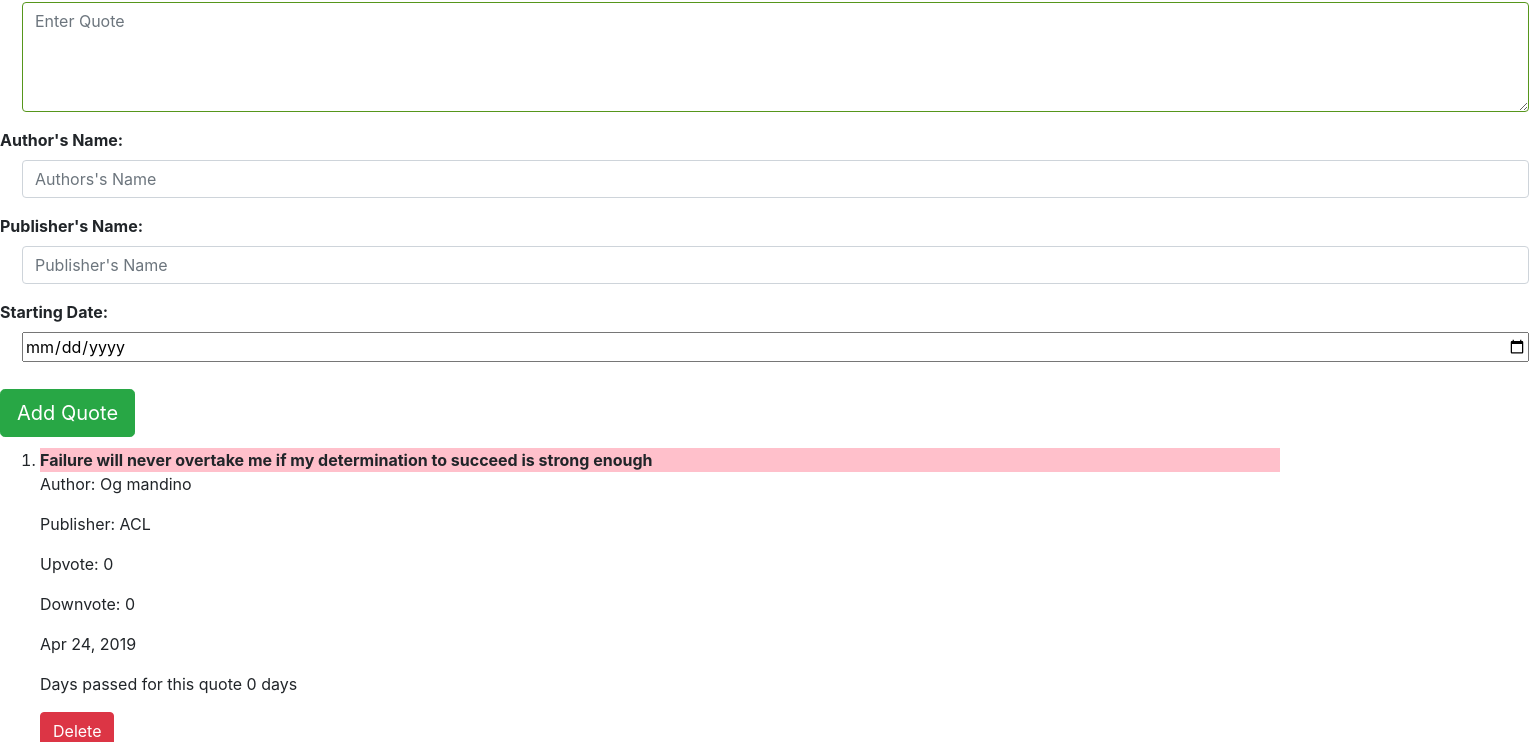
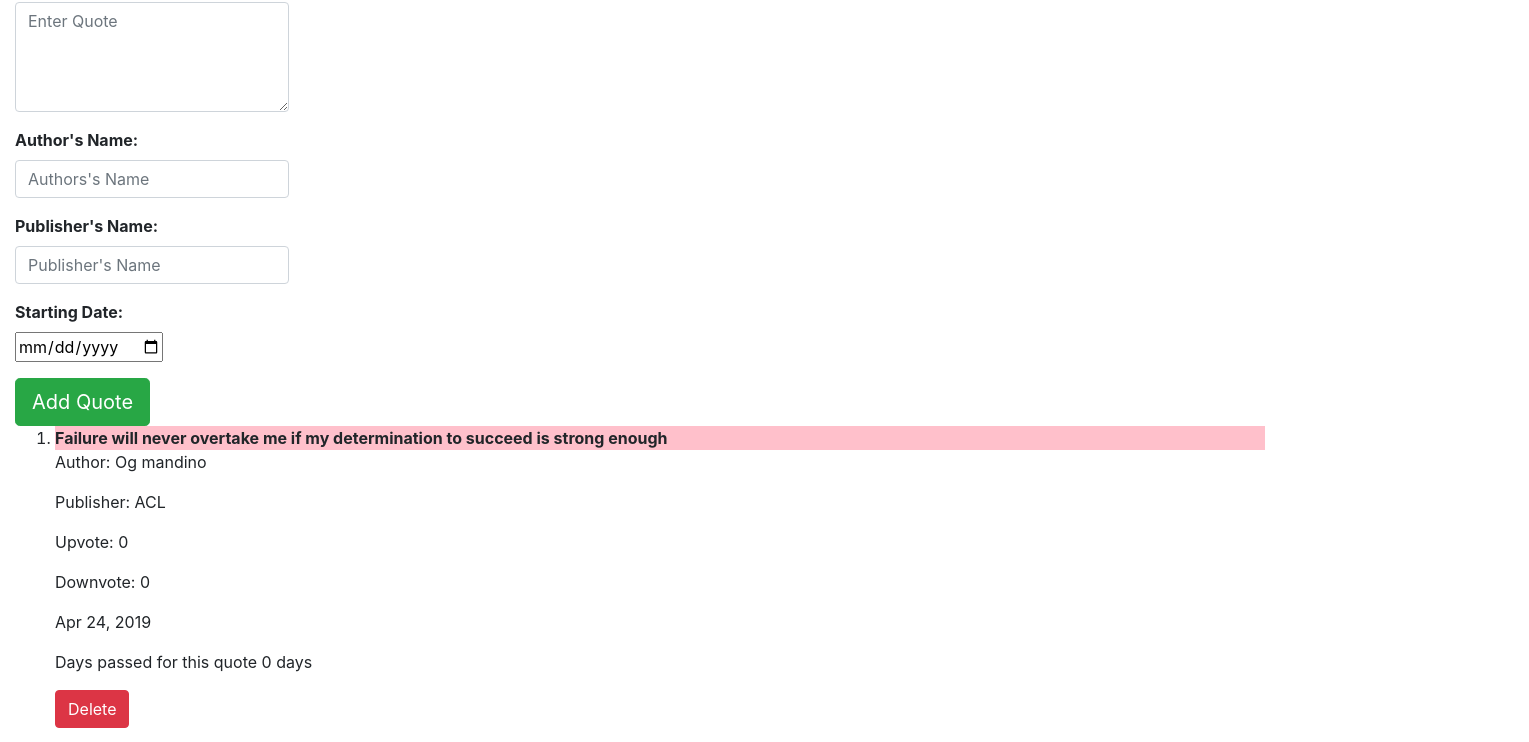
Before and after one commit to jackiegatwiri/Quotes-App, an Angular app: page / in a window 1280 px wide. Shown: the part 136-878 px from the top of the page, 1529 px wide, since content can reach past the window. Built offline with nearby package versions, Linux system fonts and the light colour scheme.

Commit message:
add highlight color

```diff
--- a/src/app/quote-form/quote-form.component.html
+++ b/src/app/quote-form/quote-form.component.html
@@ -4,7 +4,7 @@
             <div class="form-group">
 
                 <label for="description"><strong>Quotes: </strong></label>
-                <textarea style="width:550%; margin-left: 8%; border-color: rgb(86, 150, 27)" class="form-control" id="description" rows="4" placeholder="Enter Quote" [(ngModel)]="newQuote.description" name="description" #description="ngModel" required ></textarea>
+                <textarea class="form-control" id="description" rows="4" placeholder="Enter Quote" [(ngModel)]="newQuote.description" name="description" #description="ngModel" required ></textarea>
                 <div [hidden]="description.valid || description.pristine" class="alert alert-danger">
                     <p> Quote is Required</p>
 
@@ -13,7 +13,7 @@
             <div class="form-group">
 
                 <label for="author"><strong>Author's Name: </strong></label>
-                <input style="width:550%; margin-left:8%" type="text" class="form-control" id="author" placeholder="Authors's Name" [(ngModel)]="newQuote.author" name="author" #author="ngModel" required>
+                <input  type="text" class="form-control" id="author" placeholder="Authors's Name" [(ngModel)]="newQuote.author" name="author" #author="ngModel" required>
                 <div [hidden]="author.valid || author.pristine" class="alert alert-danger">
                     <p> Author's Name is Required</p>
             </div>
@@ -21,7 +21,7 @@
             <div class="form-group">
 
                 <label for="publisher"><strong>Publisher's Name: </strong></label>
-                <input style="width:550%;margin-left:8%" type="text" class="form-control" id="publisher" placeholder="Publisher's Name" [(ngModel)]="newQuote.publisher" name="publisher" #publisher="ngModel" required>
+                <input type="text" class="form-control" id="publisher" placeholder="Publisher's Name" [(ngModel)]="newQuote.publisher" name="publisher" #publisher="ngModel" required>
                 <div [hidden]="publisher.valid || publisher.pristine" class="alert alert-danger">
                     <p> Publisher's Name is Required</p>
             </div>
@@ -29,12 +29,12 @@
             <div class="form-group">
 
                 <label for="start"><strong> Starting Date: </strong></label> <br>
-                <input style="width:550%; margin-left:8%" type='date' id="start" [(ngModel)]="newQuote.startDate" name="startDate" #startDate="ngModel" required >
+                <input type='date' id="start" [(ngModel)]="newQuote.startDate" name="startDate" #startDate="ngModel" required >
                 <div [hidden]="startDate.valid || startDate.pristine" class="alert alert-danger">
                     <p>Start date is Required</p>
                 </div>
             </div>
-            <button style="margin-top: 4%; margin-bottom: 4%;" type="Submit" class="btn btn-success btn-lg">Add Quote</button>
+            <button type="Submit" class="btn btn-success btn-lg">Add Quote</button>
         </form>
     </div>
 </div>
--- a/src/app/quotes/quotes.component.html
+++ b/src/app/quotes/quotes.component.html
@@ -1,18 +1,19 @@
 <div class='container-fluid'>
   <h1 style="text-align:center; color:palevioletred; font-style: italic; margin-top: 4%">QUOTES</h1>
+  <app-quote-form (addQuote)="addNewQuote($event)"></app-quote-form>
+  <ol>
+    <div *ngFor='let quote of quotes;let i=index'>
+      <li appHighlight> <b>{{ quote.description}}</b></li>
+      <p>{{"Author: " + quote.author}}</p>
+      <p>{{"Publisher: " + quote.publisher}}</p>
+      <p>Upvote: {{quote.upvote}}</p>
+      <p>Downvote: {{quote.downvote}}</p>
+      <p>{{"Duration passed: " + quote.startDate|date}}</p>
+      <p>
+        <app-quotes-desription (isDelete)='deleteQuote($event, i)' [quote]='quote'></app-quotes-desription>
+      </p>
+      <p><button class="btn btn-success" (click)='upvotes(i)'>Upvote</button> </p>
+      <button style="margin-bottom: 4%" class="btn btn-info" (click)='downvotes(i)'>Downvote</button>
+    </div>
+  </ol>
 </div>
-
-
-<app-quote-form (addQuote)="addNewQuote($event)"></app-quote-form>
-
-
-<ol>
-  <div *ngFor= 'let quote of quotes;let i=index'>
-    <li appHighlight> <b>{{ quote.description}}</b></li>
-    <p>{{"Author: " + quote.author}}</p>  <p>{{"Publisher: " + quote.publisher}}</p>
-    <p>Upvote: {{quote.upvote}}</p> <p>Downvote: {{quote.downvote}}</p> <p>{{"Duration passed: " + quote.startDate|date}}</p>
-    <p><app-quotes-desription (isDelete) = 'deleteQuote($event, i)' [quote]='quote'></app-quotes-desription></p>
-    <p><button class="btn btn-success" (click)='upvotes(i)'>Upvote</button> </p>
-    <button style="margin-bottom: 4%"class="btn btn-info" (click)='downvotes(i)'>Downvote</button>
-  </div>
-  </ol>
```
